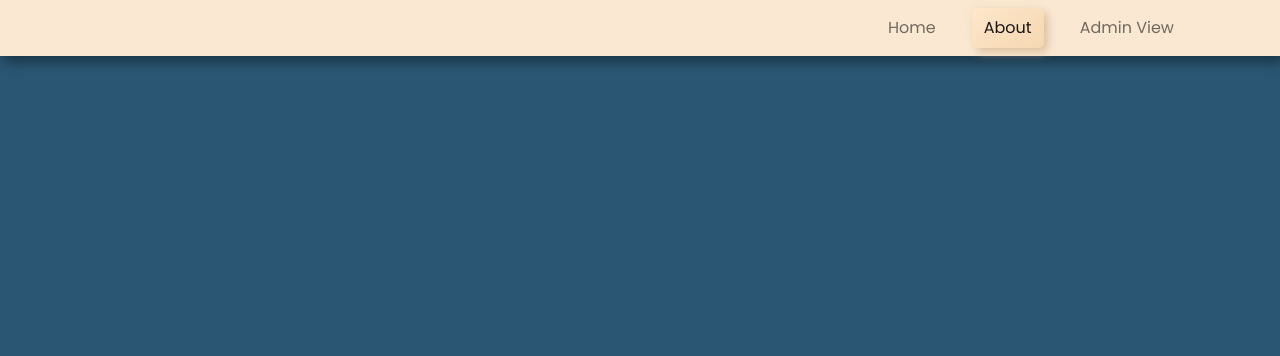
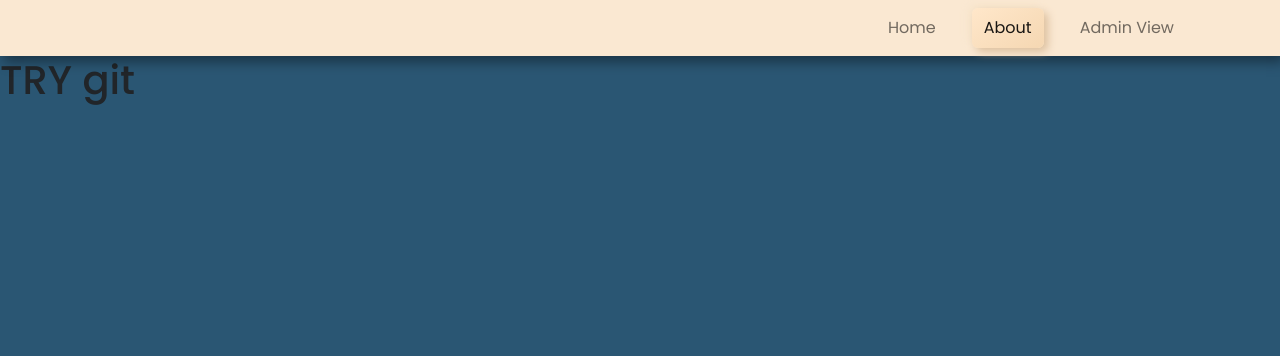
Before and after one commit to gnmlna/CRUD-django, a Django app: page /about.html in a window 1280 px wide. Shown: the top 356 px of the page. Run offline with Django 4.2, Linux system fonts and the light colour scheme.

Commit message:
added git header

```diff
--- a/myapp/templates/about.html
+++ b/myapp/templates/about.html
@@ -217,7 +217,7 @@ html, body {
           </div>
         </div>
       </nav>
-
+    <h1>TRY git</h1>
 
 </body>
 </html>
```
